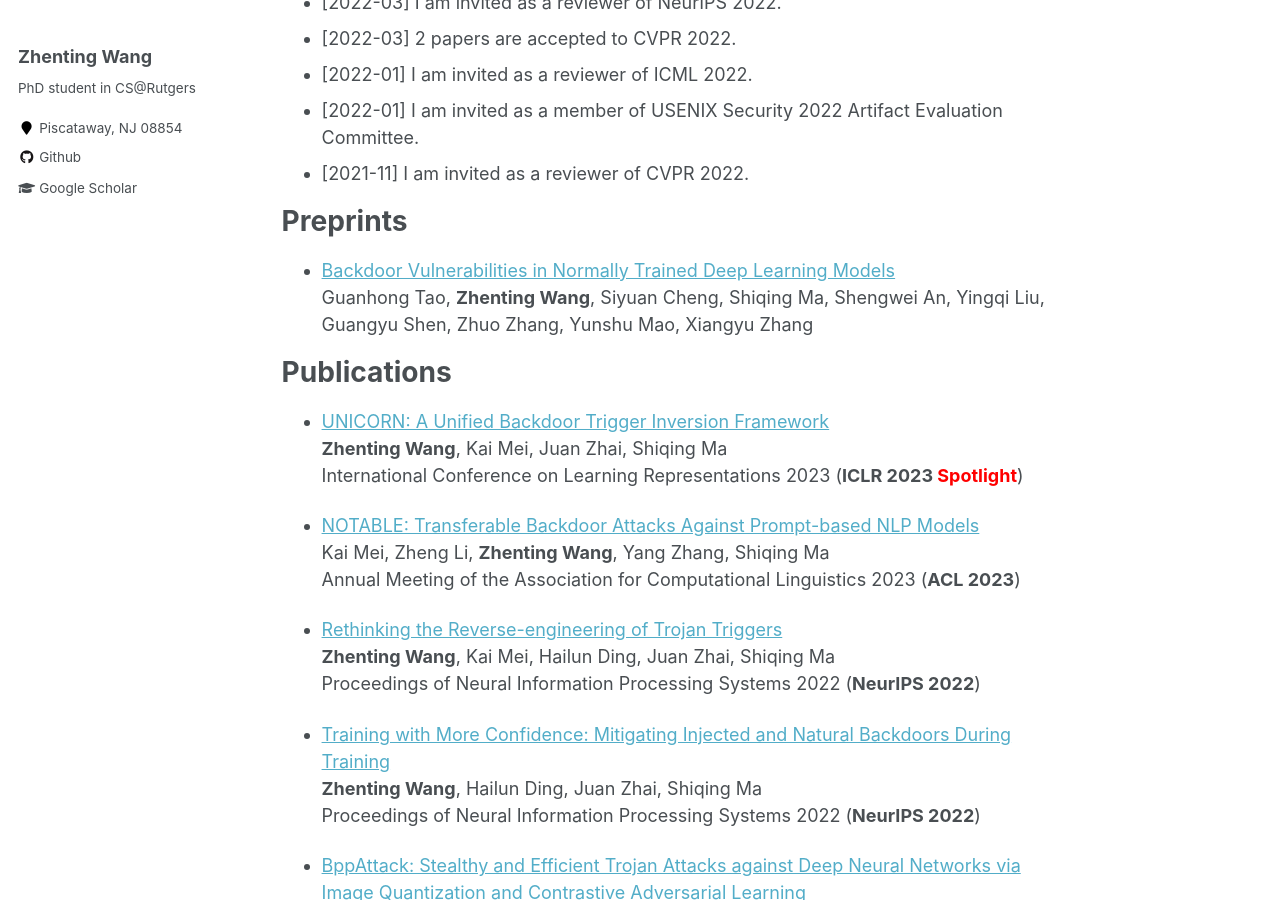
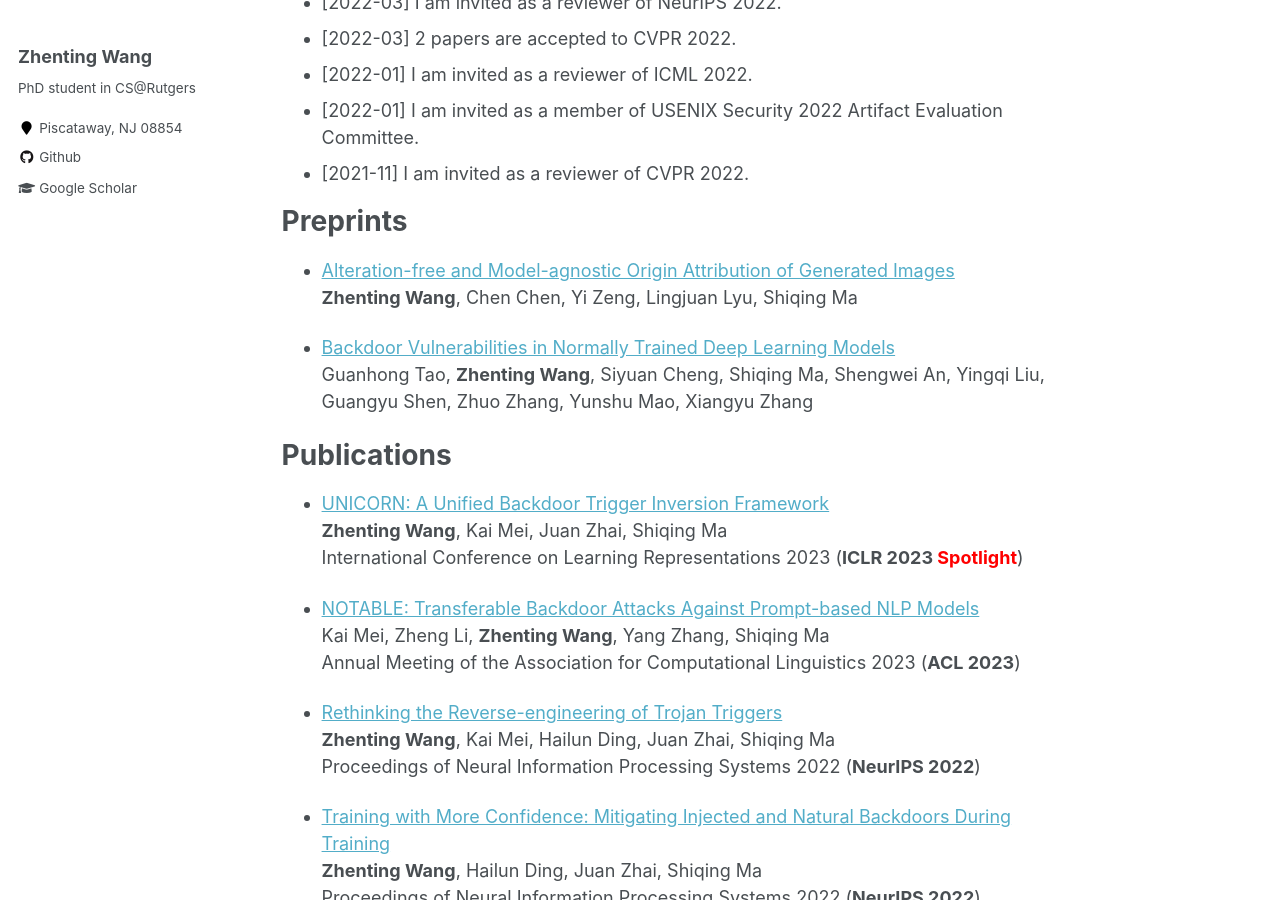
Before and after one commit to ZhentingWang/zhentingwang.github.io, a Jekyll site: the page built from _pages/about.md, in a window 1280 px wide and 900 px high, scrolled down 898 px. Built offline with Jekyll 4.4.1, drawn with Linux system fonts in a browser that asks for light colours.

Commit message:
Update about.md

```diff
--- a/_pages/about.md
+++ b/_pages/about.md
@@ -34,6 +34,9 @@ News
 
 Preprints
 ======
+
+* [Alteration-free and Model-agnostic Origin Attribution of Generated Images](https://arxiv.org/abs/2305.18439)
+**Zhenting Wang**, Chen Chen, Yi Zeng, Lingjuan Lyu, Shiqing Ma
 
 * [Backdoor Vulnerabilities in Normally Trained Deep Learning Models](https://arxiv.org/abs/2211.15929)
 Guanhong Tao, **Zhenting Wang**, Siyuan Cheng, Shiqing Ma, Shengwei An, Yingqi Liu, Guangyu Shen, Zhuo Zhang, Yunshu Mao, Xiangyu Zhang
```
